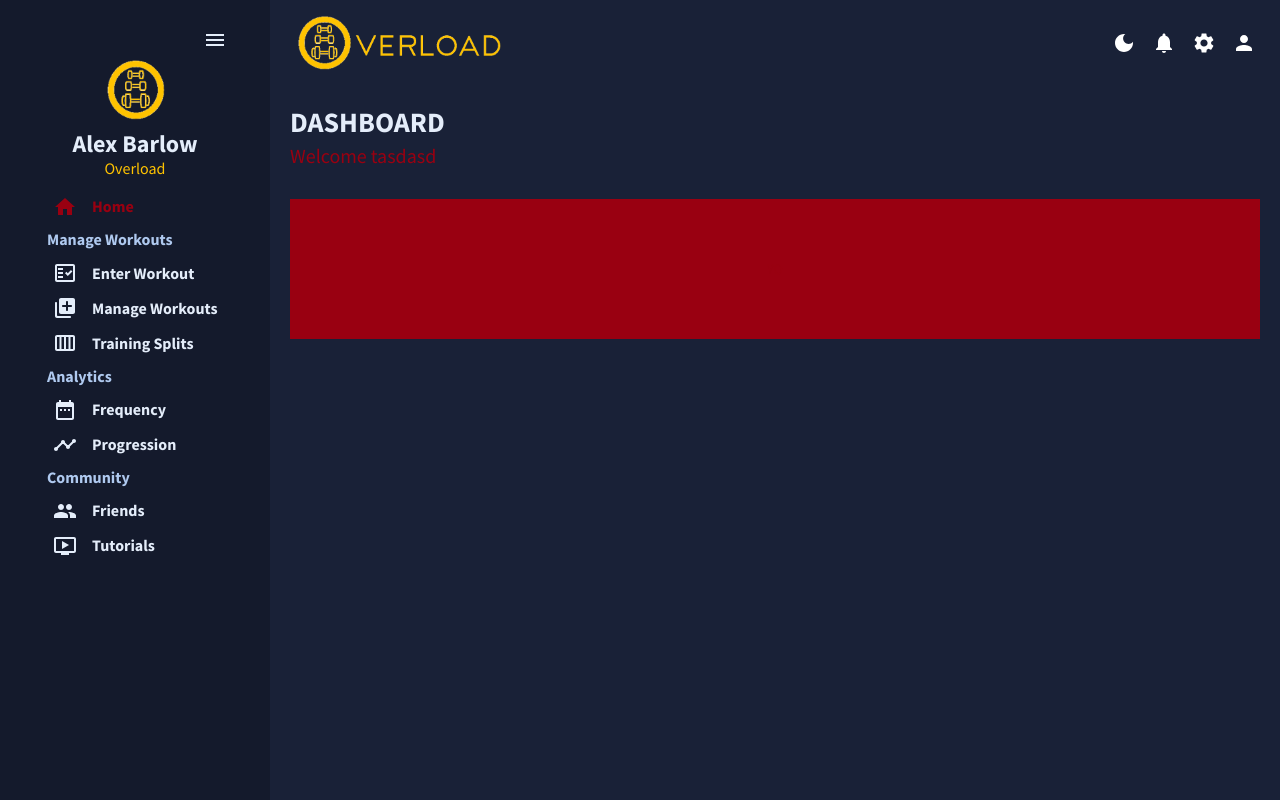
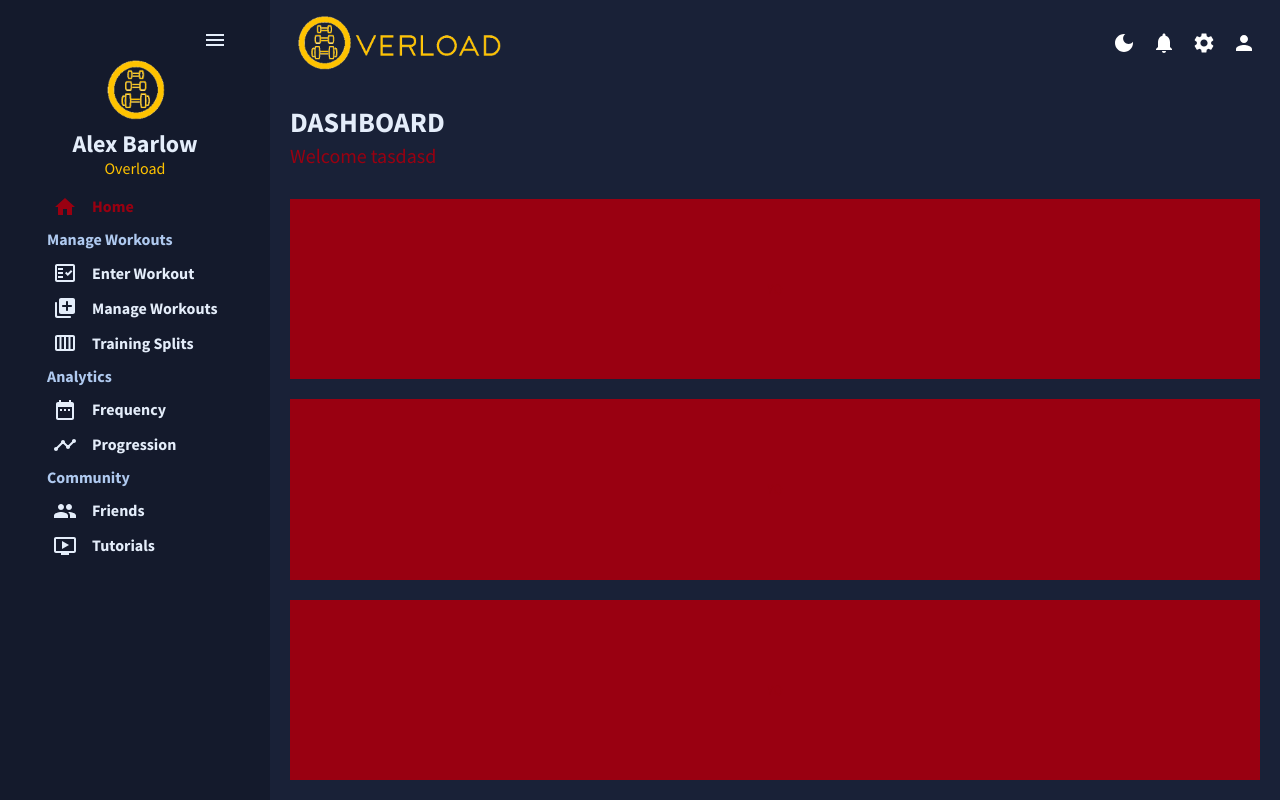
Before and after one commit to alexbarlow214/next-workout-frontend, a Next.js app: page / in a window 1280 px wide. Built offline with nearby package versions, Linux system fonts and the light colour scheme.

Commit message:
boxes fill and work on home

```diff
--- a/src/components/Layout.tsx
+++ b/src/components/Layout.tsx
@@ -2,7 +2,7 @@
 import SideBar from './SideBar'
 import TopBar from './TopBar'
 import { ColorModeContext, useMode } from '../components/theme';
-import { CssBaseline, ThemeProvider } from '@mui/material';
+import { CssBaseline, ThemeProvider, Box } from '@mui/material';
 
 export default function Layout({ children }) {
     const [theme, colorMode] = useMode();
@@ -11,13 +11,15 @@
       <ColorModeContext.Provider value={colorMode}>
       <ThemeProvider theme={theme}>
           <CssBaseline/>
-          <div className="app" display="flex">
+          <Box className="app" display="flex" height="100%" minHeight="600px">
             <SideBar flex="1"/>
-            <main className="content">
+            <Box className="content" display="flex" flex="1" flexDirection="column">
               <TopBar />
-                {children}
-            </main>
-          </div>
+              <Box display="flex" flex="1">
+              {children}
+              </Box>
+            </Box>
+          </Box>
       </ThemeProvider>
      </ColorModeContext.Provider>
     </>
--- a/src/pages/frequency.tsx
+++ b/src/pages/frequency.tsx
@@ -54,7 +54,7 @@
         }
     }
   return (
-    <Box m="20px">
+    <Box m="20px" flex="1">
         <Header title="Calendar" subtitle="Frequency"/>
         <Box flex="1 1 100%" ml="15px">
             <FullCalendar
--- a/src/pages/index.tsx
+++ b/src/pages/index.tsx
@@ -1,22 +1,28 @@
-import React, { useState, useEffect, useRef} from 'react';
-import { ColorModeContext, useMode } from '../components/theme';
-import { Box, CssBaseline, ThemeProvider, useTheme, Button } from '@mui/material';
-import Header from "../components/Header"
+import React, { useState, useEffect, useRef } from "react";
+import { ColorModeContext, useMode } from "../components/theme";
+import {
+  Box,
+  CssBaseline,
+  ThemeProvider,
+  useTheme,
+  Button,
+} from "@mui/material";
+import Header from "../components/Header";
 //import {v4 as uuidv4} from 'uuid';
-import Topbar from "../components/TopBar"
+import Topbar from "../components/TopBar";
 //import Workouts from "./scenes/workouts"
-import SideBar from "../components/SideBar"
+import SideBar from "../components/SideBar";
 //import Calendar from './scenes/calendar';
-import { tokens } from "../components/theme"
-import Link from 'next/link';
-import { useRouter } from 'next/router'
+import { tokens } from "../components/theme";
+import Link from "next/link";
+import { useRouter } from "next/router";
 
 function Home() {
   //const inputRef = useRef()
   //const [theme, colorMode] = useMode();
   const theme = useTheme();
   const colors = tokens(theme.palette.mode);
-  const router = useRouter()
+  const router = useRouter();
   //   async function handleInput(e){
   //     const name = inputRef.current.value
   //     await fetch("http://localhost:8002/exercise", {
@@ -41,7 +47,6 @@
 
   // const [exercises2, setExercises2] = useState([{id: 1, name: "hi"}, {id:2, name: "hello"}])
 
-
   // const[shouldRetrieve, setRetrieve] = useState(true)
 
   // const [exercises, setExercises] = useState([])
@@ -52,18 +57,65 @@
   // }, [shouldRetrieve]);
 
   return (
-
-          <Box m="20px">
-            <Box display="flex" justifyConent="space-between" alignItems="center">
-              <Header title ="DASHBOARD" subtitle="Welcome tasdasd"/>
+    <Box m="20px" display="flex" flex="1" flexDirection="column">
+      <Box display="flex" justifyContent="space-between" alignItems="center" flex="0">
+        <Header title="DASHBOARD" subtitle="Welcome tasdasd" />
       </Box>
       {/* Grid */}
-            <Box display="grid" gridTemplateColumns="repeat(12, 1fr)"
-            gridAutoRows="140px" gap="20px">
+      <Box
+        display="grid"
+        gridTemplateColumns="repeat(12, 1fr)"
+        gap="20px"
+        flex="1"
+      >
         {/* <Link href={"/workouts"}> */}
-                <Box onClick={(e) => {e.preventDefault()
-    router.push("/workouts")}} gridColumn="span 12" backgroundColor={colors.cherryRed[500]} display="flex" alignItems="center" justifyContent="center">
-                  <Button href={"/workouts"} display="flex">yo</Button>
+        <Box
+          onClick={(e) => {
+            e.preventDefault();
+            router.push("/workouts");
+          }}
+          gridColumn="span 12"
+          backgroundColor={colors.cherryRed[500]}
+          display="flex"
+          alignItems="center"
+          justifyContent="center"
+          flex = "1"
+        >
+          <Button href={"/frequency"} display="flex">
+            yo
+          </Button>
+        </Box>
+        <Box
+          onClick={(e) => {
+            e.preventDefault();
+            router.push("/workouts");
+          }}
+          gridColumn="span 12"
+          backgroundColor={colors.cherryRed[500]}
+          display="flex"
+          alignItems="center"
+          justifyContent="center"
+          flex = "1"
+        >
+          <Button href={"/frequency"} display="flex">
+            yo
+          </Button>
+        </Box>
+        <Box
+          onClick={(e) => {
+            e.preventDefault();
+            router.push("/workouts");
+          }}
+          gridColumn="span 12"
+          backgroundColor={colors.cherryRed[500]}
+          display="flex"
+          alignItems="center"
+          justifyContent="center"
+          flex = "1"
+        >
+          <Button href={"/frequency"} display="flex">
+            yo
+          </Button>
         </Box>
         {/* </Link> */}
       </Box>
@@ -71,5 +123,4 @@
   );
 }
 
-
 export default Home;
--- a/src/pages/progress.tsx
+++ b/src/pages/progress.tsx
@@ -1,5 +1,6 @@
 import LineChart from "../components/LineChart"
+import { Box } from "@mui/material"
 
 export default function Progress(){
-    return (<LineChart/>)
+    return (<Box flex="1" maxheight="100%" overflow="hidden"><LineChart/></Box>)
 }
--- a/src/pages/workouts.tsx
+++ b/src/pages/workouts.tsx
@@ -160,7 +160,7 @@
   //     .then((res) => res.json())
   //     .then((data) => setExercises(data.data));
   // }, [shouldRetrieve]);
-    return(<Box m="20px">
+    return(<Box m="20px" flex="1">
     <Box display="flex" sx={{ flexDirection: "row" }}>
       <Box
         flex="1"
--- a/src/styles/index.css
+++ b/src/styles/index.css
@@ -9,6 +9,7 @@
     height: 100%;
     width: 100%;
     font-family: 'Source Sans Pro', sans-serif;
+    overflow: auto;
 }
 
 #__next {
```
Lines whose indentation alone changed are shown as unchanged.
